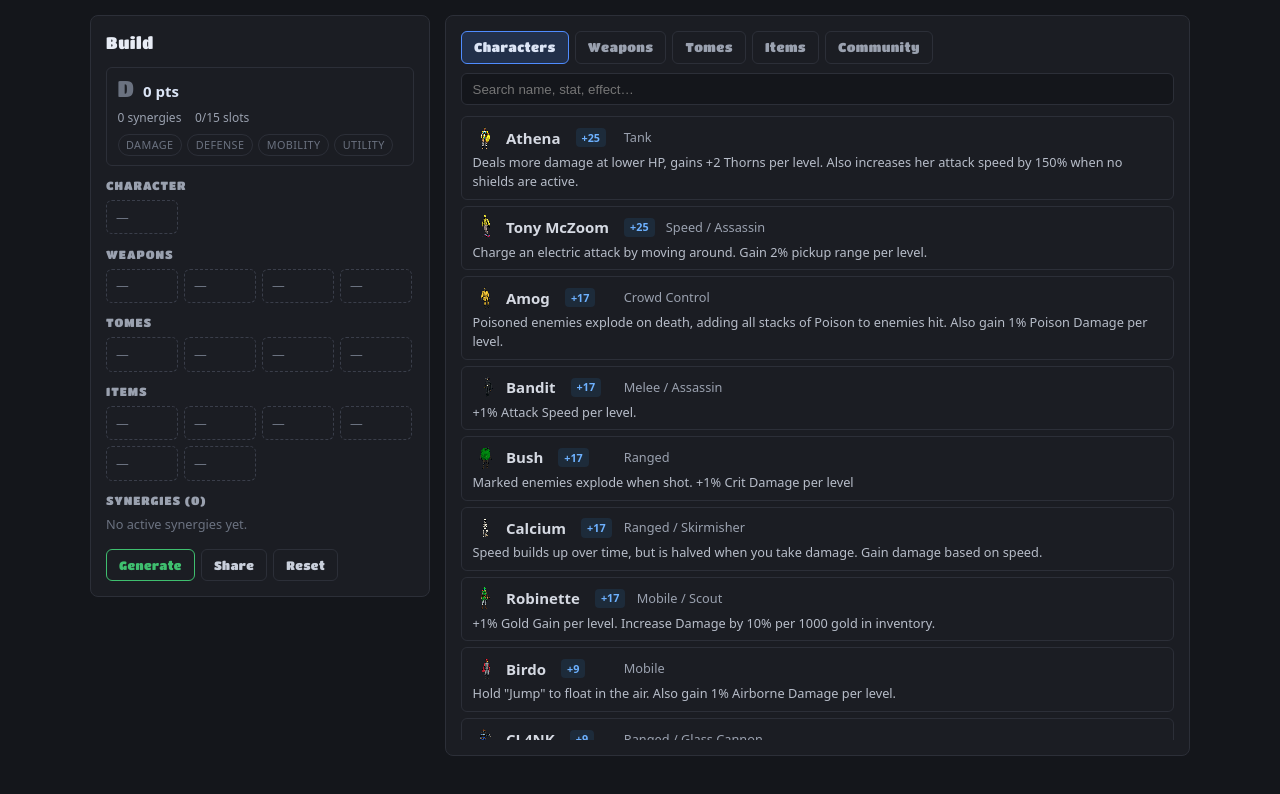
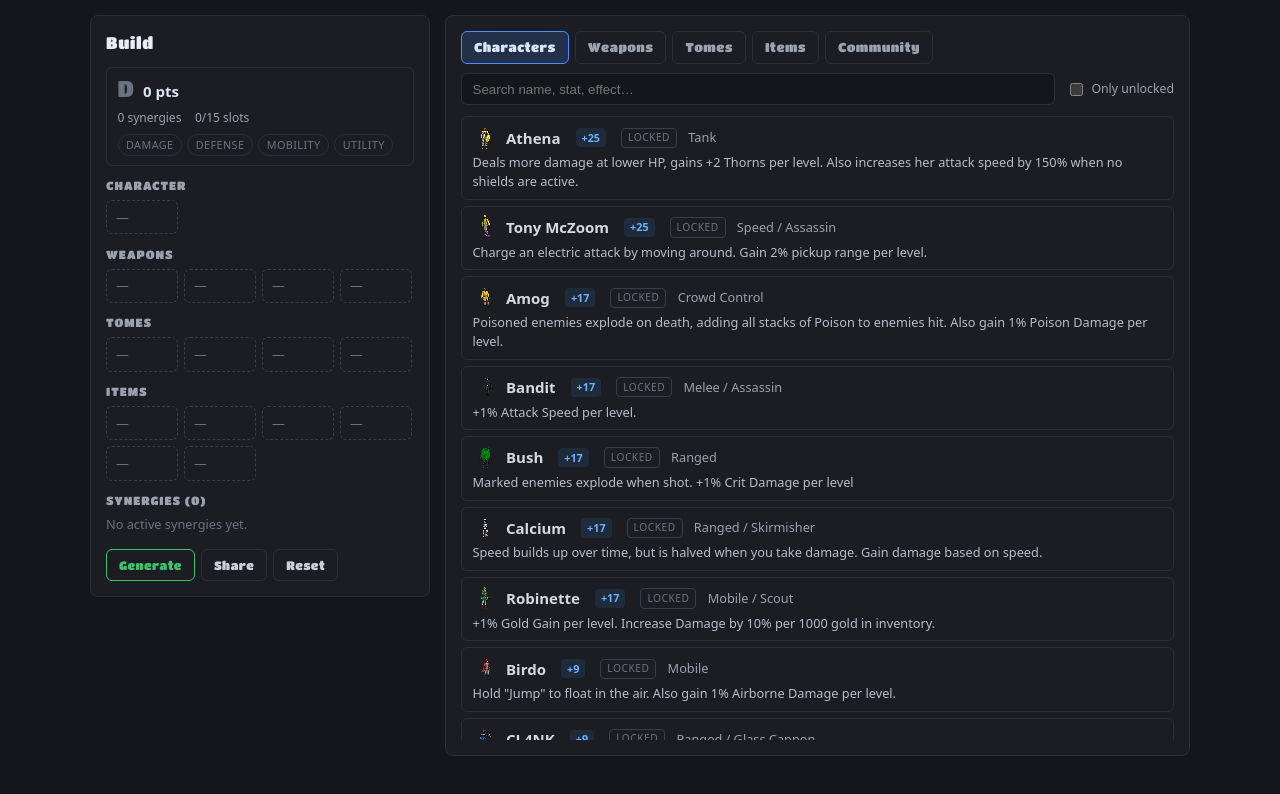
Before and after one commit to andre-lund/megabonk-builds, a React (Vite) app: page / in a window 1280 px wide. Shown: the top 794 px of the page. Built offline with nearby package versions, Linux system fonts and the light colour scheme.

Commit message:
feat: unlocked-only filtering with owned-aware suggestions
Per-entry owned/locked toggle persisted in localStorage, seeded
with default-available entities (Default/Starter/Starting wording).
The Only-unlocked filter hides locked entries and restricts
suggestion gains and Generate to owned entities.

```diff
--- a/src/App.css
+++ b/src/App.css
@@ -200,6 +200,44 @@
   background: #22304a;
   border-color: #4f8cff;
   color: #dbe4f5;
+}
+
+.filter-row {
+  display: flex;
+  gap: 0.75rem;
+  align-items: center;
+}
+
+.filter-row input[type="search"] {
+  flex: 1;
+}
+
+.unlocked-filter {
+  display: flex;
+  align-items: center;
+  gap: 0.35rem;
+  color: #9aa1af;
+  font-size: 0.82rem;
+  white-space: nowrap;
+  cursor: pointer;
+}
+
+.own-toggle {
+  margin-left: 0.5rem;
+  padding: 0.1rem 0.4rem;
+  border-radius: 4px;
+  border: 1px solid #3a3e4a;
+  color: #6b7280;
+  font-size: 0.68rem;
+  font-weight: 500;
+  text-transform: uppercase;
+  letter-spacing: 0.05em;
+  cursor: pointer;
+}
+
+.own-toggle.owned {
+  border-color: #3fbf6f;
+  color: #3fbf6f;
 }
 
 .browser-header input {
--- a/src/App.tsx
+++ b/src/App.tsx
@@ -21,6 +21,7 @@ import { suggestFor } from "./lib/suggest";
 import { toBuild, type CommunityBuild } from "./lib/community";
 import { decodeBuild, encodeBuild, type KnownNames } from "./lib/share";
 import { generateBuild, type GeneratePools } from "./lib/generate";
+import { FILTER_KEY, defaultUnlocked, loadUnlocked, saveUnlocked, toggleUnlocked } from "./lib/unlocks";
 
 const weapons = weaponsJson as Weapon[];
 const tomes = tomesJson as Tome[];
@@ -56,6 +57,8 @@ const generatePools: GeneratePools = {
   tomes: tomes.map((t) => t.name),
   items: items.map((i) => i.name),
 };
+
+const defaultOwned = defaultUnlocked([weapons, tomes, characters, items]);
 
 const RARITY_COLUMNS = ["common", "uncommon", "rare", "epic", "legendary"] as const;
 
@@ -222,6 +225,22 @@ export default function App() {
   const [query, setQuery] = useState("");
   const [inspect, setInspect] = useState<{ tab: Tab; name: string } | null>(null);
   const [copied, setCopied] = useState(false);
+  const [unlocked, setUnlocked] = useState(() => loadUnlocked(defaultOwned, localStorage));
+  const [onlyUnlocked, setOnlyUnlocked] = useState(() => localStorage.getItem(FILTER_KEY) === "1");
+
+  useEffect(() => saveUnlocked(unlocked, localStorage), [unlocked]);
+  useEffect(() => localStorage.setItem(FILTER_KEY, onlyUnlocked ? "1" : "0"), [onlyUnlocked]);
+
+  const activePools = useMemo<GeneratePools>(() => {
+    if (!onlyUnlocked) return generatePools;
+    const own = (names: string[]) => names.filter((n) => unlocked.has(n));
+    return {
+      characters: own(generatePools.characters),
+      weapons: own(generatePools.weapons),
+      tomes: own(generatePools.tomes),
+      items: own(generatePools.items),
+    };
+  }, [onlyUnlocked, unlocked]);
 
   useEffect(() => {
     const encoded = encodeBuild(build);
@@ -240,25 +259,26 @@ export default function App() {
 
   const gains = useMemo(() => {
     if (tab === "community") return new Map<string, number>();
-    const all = entriesFor(tab).map((e) => e.name);
-    return new Map(suggestFor(build, tab, all, synergyAdj, archetypes).map((s) => [s.name, s.gain]));
-  }, [tab, build]);
+    const pool = tab === "character" ? activePools.characters : activePools[`${tab}s`];
+    return new Map(suggestFor(build, tab, pool, synergyAdj, archetypes).map((s) => [s.name, s.gain]));
+  }, [tab, build, activePools]);
 
   const entries = useMemo(() => {
     const q = query.trim().toLowerCase();
     const filtered = entriesFor(tab).filter(
       (e) =>
-        !q ||
+        (!onlyUnlocked || tab === "community" || unlocked.has(e.name)) &&
+        (!q ||
           e.name.toLowerCase().includes(q) ||
           e.subtitle.toLowerCase().includes(q) ||
-        e.detail.toLowerCase().includes(q),
+          e.detail.toLowerCase().includes(q)),
     );
     // Suggestion order: unpicked by marginal gain descending, picked entries last.
     if (gains.size > 0) {
       filtered.sort((a, b) => (gains.get(b.name) ?? -1) - (gains.get(a.name) ?? -1));
     }
     return filtered;
-  }, [tab, query, gains]);
+  }, [tab, query, gains, onlyUnlocked, unlocked]);
 
   function pick(name: string) {
     if (tab === "community") {
@@ -325,7 +345,7 @@ export default function App() {
           )}
         </div>
         <div className="actions">
-          <button className="action generate" onClick={() => setBuild((b) => generateBuild(b, generatePools, synergyAdj, archetypes))}>
+          <button className="action generate" onClick={() => setBuild((b) => generateBuild(b, activePools, synergyAdj, archetypes))}>
             Generate
           </button>
           <button className="action" onClick={share}>
@@ -347,12 +367,18 @@ export default function App() {
               </button>
             ))}
           </nav>
+          <div className="filter-row">
             <input
               type="search"
               placeholder="Search name, stat, effect…"
               value={query}
               onChange={(e) => setQuery(e.target.value)}
             />
+            <label className="unlocked-filter">
+              <input type="checkbox" checked={onlyUnlocked} onChange={(e) => setOnlyUnlocked(e.target.checked)} />
+              Only unlocked
+            </label>
+          </div>
         </div>
         <ul className="entries">
           {entries.map((e) => {
@@ -372,6 +398,22 @@ export default function App() {
                     {e.name}
                     {linked && <span className="synergy-badge">synergy</span>}
                     {gain !== undefined && gain > 0 && <span className="gain-badge">+{gain}</span>}
+                    {tab !== "community" && (
+                      <span
+                        role="checkbox"
+                        aria-checked={unlocked.has(e.name)}
+                        aria-label={`owned: ${e.name}`}
+                        tabIndex={0}
+                        className={unlocked.has(e.name) ? "own-toggle owned" : "own-toggle"}
+                        title={unlocked.has(e.name) ? "Owned — click to mark locked" : "Locked — click to mark owned"}
+                        onClick={(ev) => {
+                          ev.stopPropagation();
+                          setUnlocked((u) => toggleUnlocked(u, e.name));
+                        }}
+                      >
+                        {unlocked.has(e.name) ? "owned" : "locked"}
+                      </span>
+                    )}
                   </span>
                   <span className="entry-subtitle">{e.subtitle}</span>
                   <span className="entry-detail">{e.detail}</span>
--- /dev/null
+++ b/src/lib/unlocks.ts
@@ -0,0 +1,42 @@
+// Ownership tracking: which entities the player has unlocked. Persisted in
+// localStorage; seeded with everything available by default.
+export interface UnlockEntity {
+  name: string;
+  unlock: string;
+}
+
+const STORAGE_KEY = "megabonk-unlocked";
+export const FILTER_KEY = "megabonk-only-unlocked";
+
+/** Entities available without an unlock condition. */
+export function defaultUnlocked(groups: UnlockEntity[][]): Set<string> {
+  return new Set(
+    groups
+      .flat()
+      .filter((e) => !e.unlock || /^default|^starter|^starting|available at start/i.test(e.unlock))
+      .map((e) => e.name),
+  );
+}
+
+export function loadUnlocked(defaults: Set<string>, storage: Storage): Set<string> {
+  const raw = storage.getItem(STORAGE_KEY);
+  if (!raw) return new Set(defaults);
+  try {
+    const parsed: unknown = JSON.parse(raw);
+    if (Array.isArray(parsed)) return new Set(parsed.filter((x): x is string => typeof x === "string"));
+  } catch {
+    // fall through to defaults on corrupt storage
+  }
+  return new Set(defaults);
+}
+
+export function saveUnlocked(unlocked: Set<string>, storage: Storage): void {
+  storage.setItem(STORAGE_KEY, JSON.stringify([...unlocked]));
+}
+
+export function toggleUnlocked(unlocked: Set<string>, name: string): Set<string> {
+  const next = new Set(unlocked);
+  if (next.has(name)) next.delete(name);
+  else next.add(name);
+  return next;
+}
```
Also changed, not shown: 2 other files (tests, documents, lock files or other folders). Lines whose indentation alone changed are shown as unchanged.
